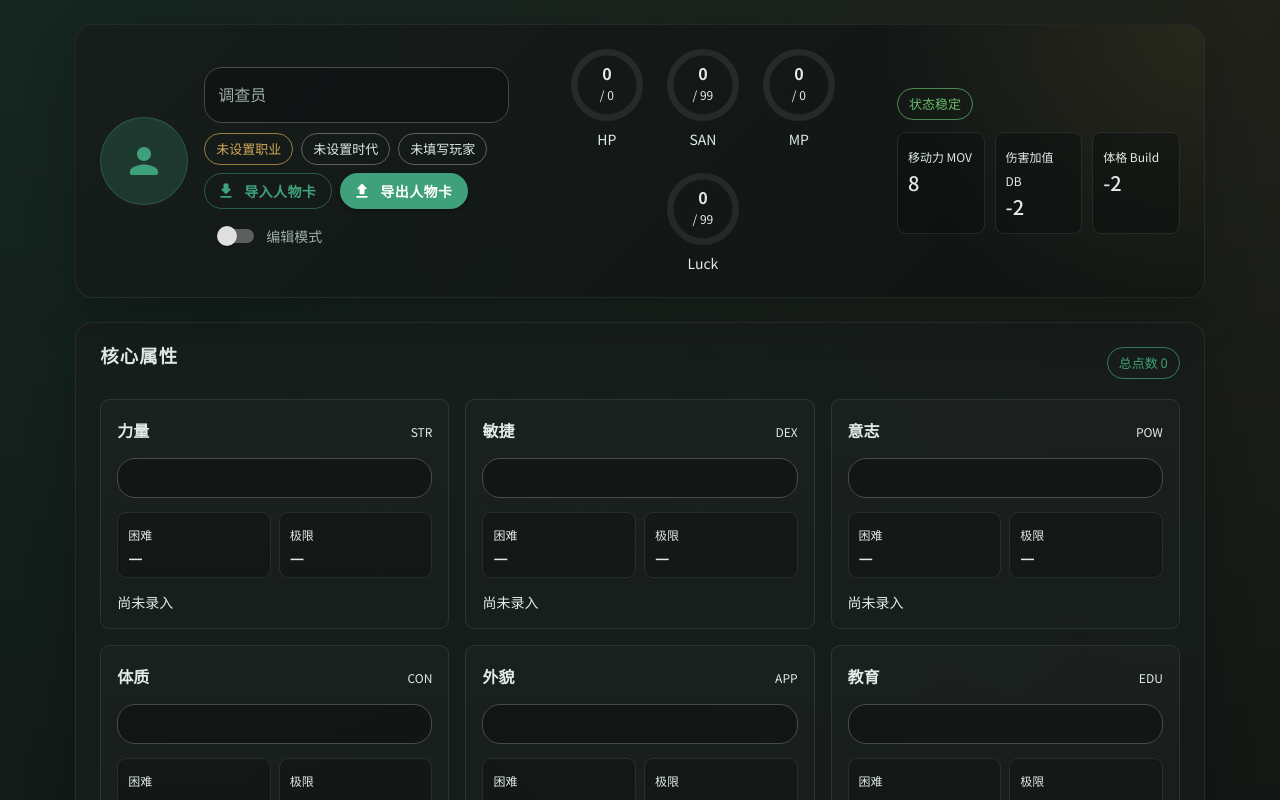
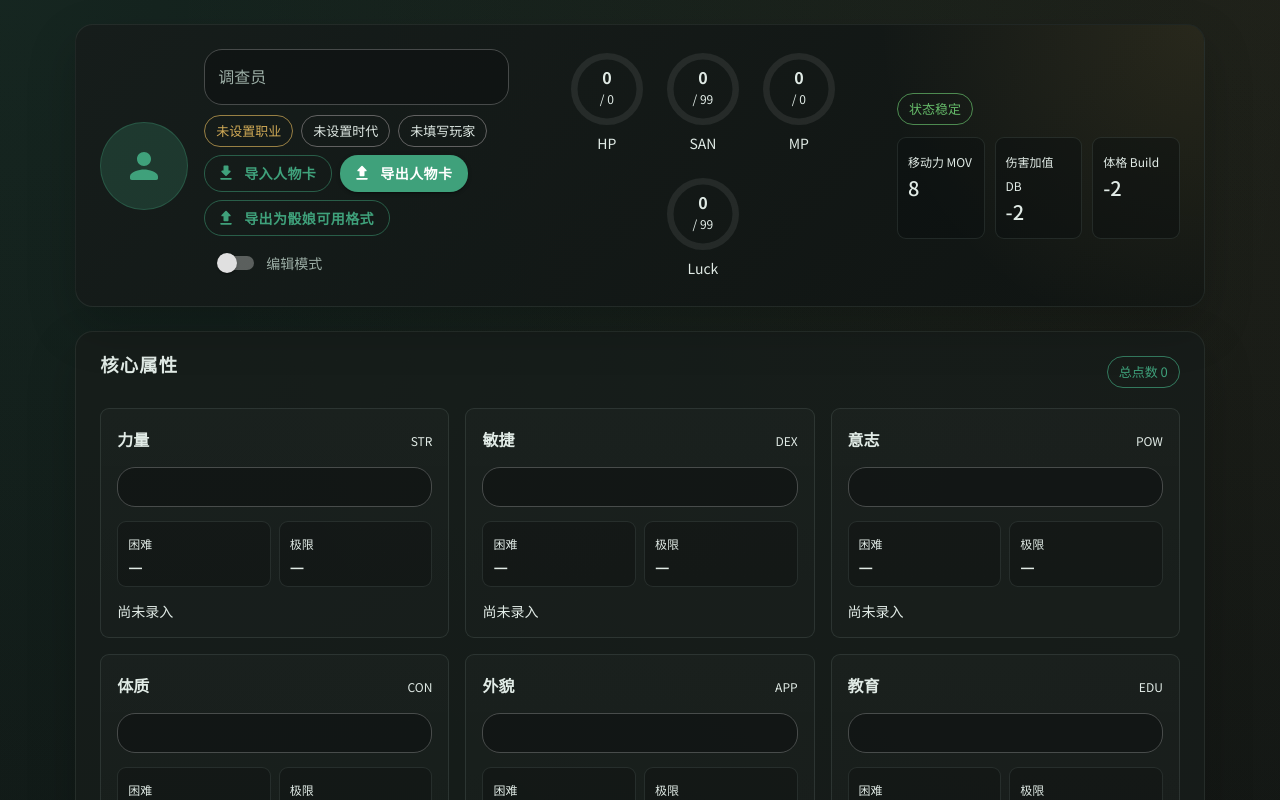
Before and after one commit to DMHPJ/character-sheet-toolkit, a Next.js app: page / in a window 1280 px wide. Shown: the top 800 px of the page. Built offline with nearby package versions, Linux system fonts and the light colour scheme.

Commit message:
feat: 新增支持导出为st格式

```diff
--- a/src/components/Header/Header.tsx
+++ b/src/components/Header/Header.tsx
@@ -4,6 +4,7 @@ import GetAppRoundedIcon from "@mui/icons-material/GetAppRounded";
 import PersonRoundedIcon from "@mui/icons-material/PersonRounded";
 import UploadRounded from "@mui/icons-material/UploadRounded";
 import {
+  Alert,
   Avatar,
   Box,
   Button,
@@ -11,6 +12,7 @@ import {
   CircularProgress,
   FormControlLabel,
   Paper,
+  Snackbar,
   Switch,
   TextField,
   Typography,
@@ -18,8 +20,11 @@ import {
 import { alpha } from "@mui/material/styles";
 import ReadOnlyField from "@/components/ReadOnlyField/ReadOnlyField";
 import { useCharacterStore } from "@/stores/useCharacterStore";
+import { convertCharacterJsonToSt } from "@/utils/jsonToSt";
+import { useState } from "react";
 
 export default function Header({ onOpenInfo }: { onOpenInfo: () => void }) {
+  const [openSnackbar, setOpenSnackbar] = useState(false);
   const readOnly = useCharacterStore((state) => state.readOnly);
   const setReadOnly = useCharacterStore((state) => state.setReadOnly);
   const info = useCharacterStore((state) => state.info);
@@ -37,6 +42,20 @@ export default function Header({ onOpenInfo }: { onOpenInfo: () => void }) {
     status.conditions.indefInsanity ? "不定疯狂" : null,
     status.conditions.permInsanity ? "永久疯狂" : null,
   ].filter(Boolean) as string[];
+
+  const handleJsonToSt = () => {
+    const json = exportJSON();
+    const stInfo = convertCharacterJsonToSt(json);
+    navigator.clipboard.writeText(stInfo).catch(() => {
+      const el = document.createElement('textarea');
+      el.value = stInfo;
+      document.body.appendChild(el);
+      el.select();
+      document.execCommand('copy');
+      document.body.removeChild(el);
+    });
+    setOpenSnackbar(true);
+  };
 
   const handleExport = () => {
     const json = exportJSON();
@@ -72,6 +91,17 @@ export default function Header({ onOpenInfo }: { onOpenInfo: () => void }) {
         background: "linear-gradient(135deg, rgba(23,29,27,0.96), rgba(15,20,18,0.96))",
       }}
     >
+      <Snackbar
+        open={openSnackbar}
+        autoHideDuration={3000}
+        onClose={() => setOpenSnackbar(false)}
+        anchorOrigin={{ vertical: "top", horizontal: "center" }}
+      >
+        <Alert severity="success" variant="outlined">
+            已复制到剪切板
+        </Alert>
+      </Snackbar>
+
       <Box
         sx={{
           position: "absolute",
@@ -148,6 +178,9 @@ export default function Header({ onOpenInfo }: { onOpenInfo: () => void }) {
               </Button>
               <Button variant="contained" startIcon={<UploadRounded />} onClick={handleExport}>
                 导出人物卡
+              </Button>
+              <Button variant="outlined" startIcon={<UploadRounded />} onClick={handleJsonToSt}>
+                导出为骰娘可用格式
               </Button>
               <FormControlLabel
                 control={
```
